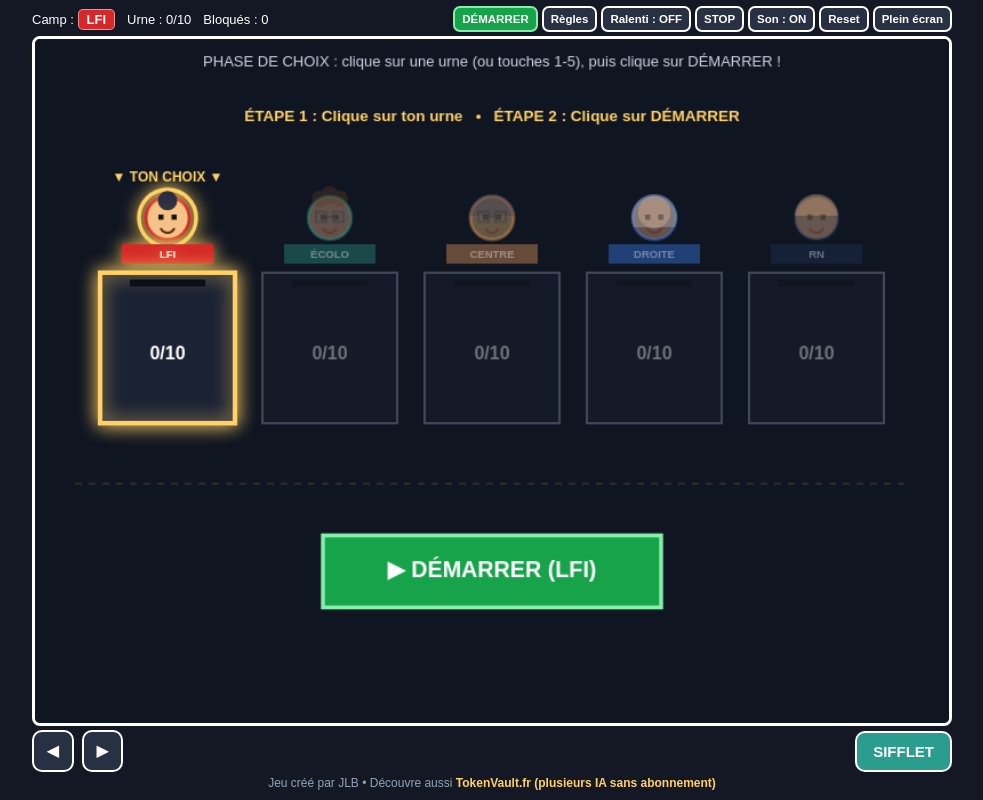
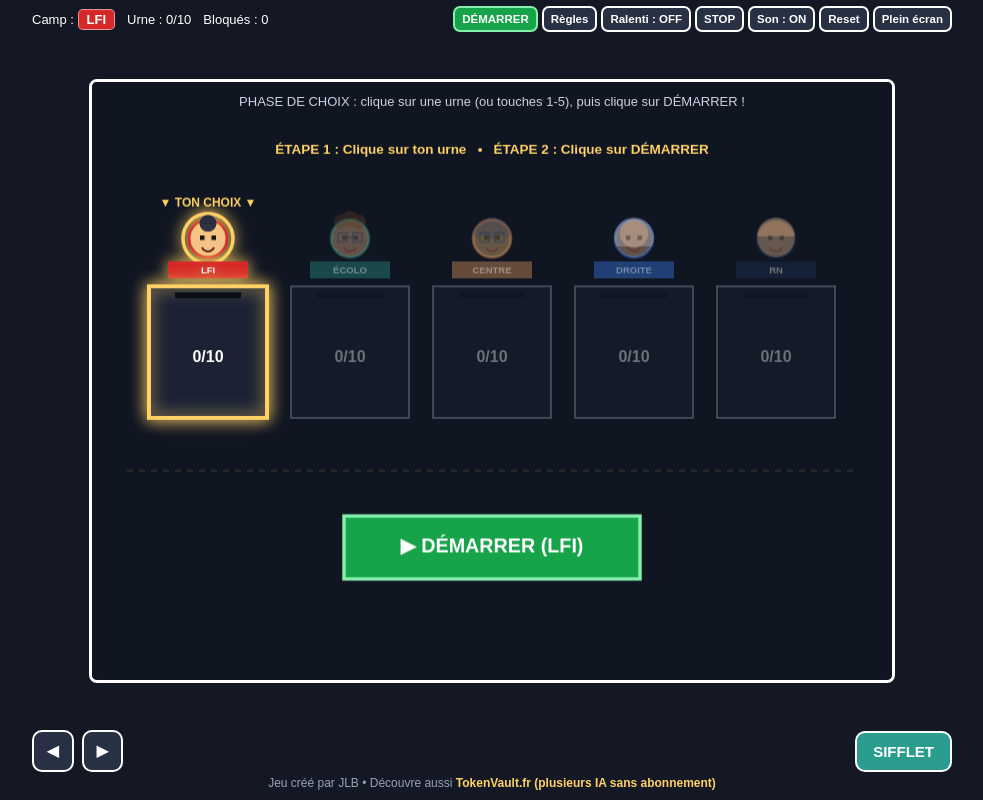
Before and after one commit to jlb30350/bousculade-aux-urnes, a plain HTML site: page index.html in a window 1280 px wide. Shown: the whole page, without its empty margins (148-1131 px from the left). Drawn offline with Linux system fonts and the light colour scheme.

Commit message:
ajustement dimentionnement

```diff
--- a/index.html
+++ b/index.html
@@ -105,17 +105,24 @@
             padding: 4px 0;
         }
 
-        /* Toile graphique (canvas) : conserve strictement le ratio 4/3 sans déborder */
+        /* Toile graphique (canvas) : conserve strictement le ratio 4/3 sans jamais étirer l'image */
         canvas {
+            /* Bordure blanche et coins arrondis autour de la zone de jeu */
             border: 3px solid #fff;
             border-radius: 8px;
+            /* Couleur de fond sombre du terrain */
             background: #101522;
+            /* Laisse la largeur et la hauteur s'adapter automatiquement au ratio 800x600 */
             width: auto;
-            height: 100%;
+            height: auto;
+            /* Empêche le canvas de déborder en largeur ou en hauteur sur les petits écrans */
             max-width: 100%;
             max-height: 100%;
+            /* Verrouille le ratio d'aspect (aspect-ratio) sur 4/3 */
             aspect-ratio: 4 / 3;
+            /* Supprime l'espace blanc résiduel sous la balise canvas */
             display: block;
+            /* Affiche une main (pointer) au survol pour indiquer que c'est cliquable */
             cursor: pointer;
         }
 
```
